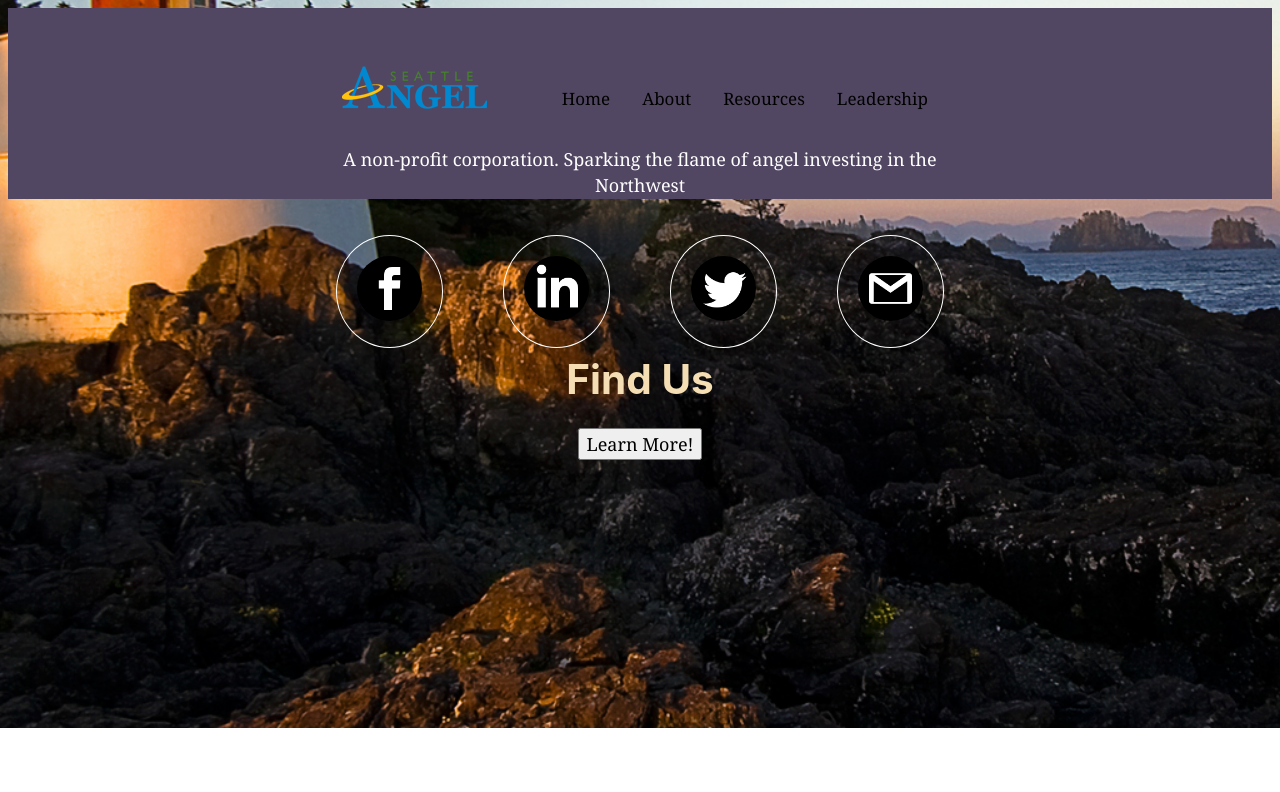
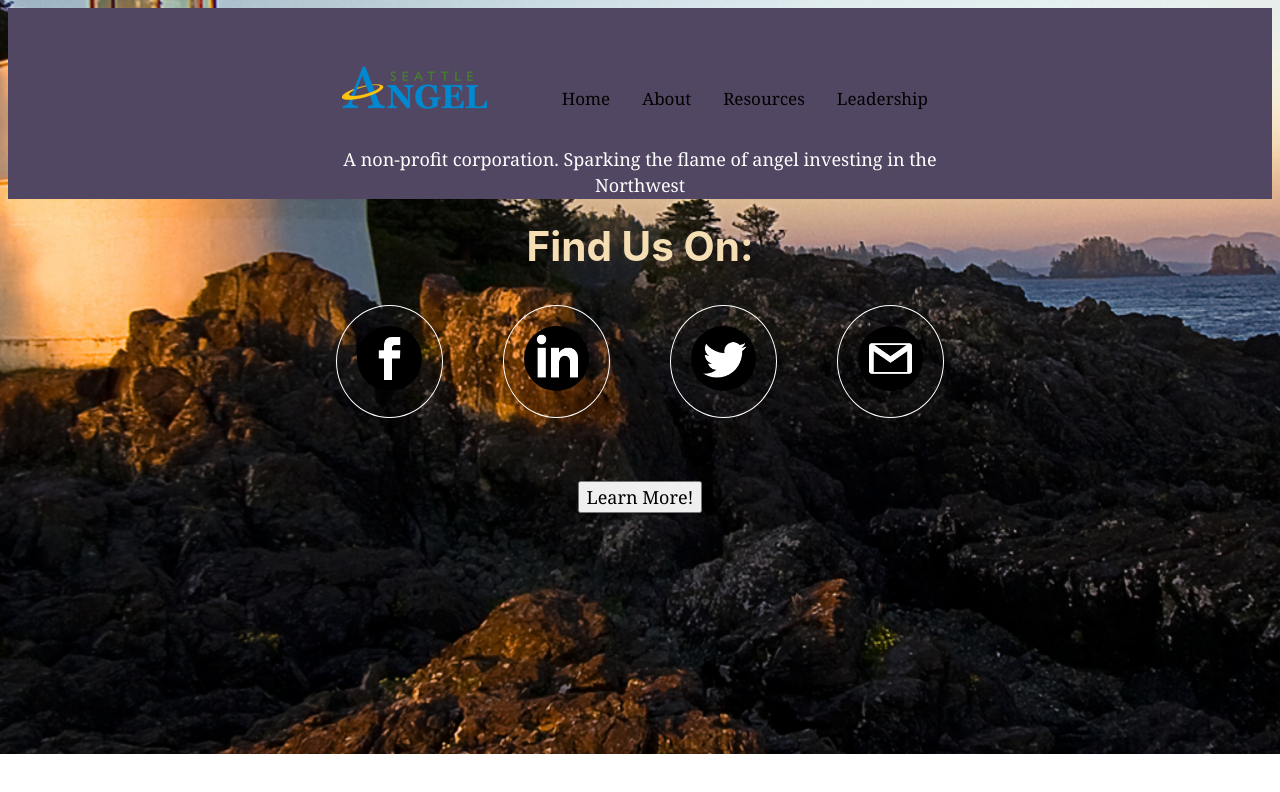
Before and after one commit to clarencedave/improved-disco, a Gatsby site: page /home in a window 1280 px wide. Built offline with nearby package versions, Linux system fonts and the light colour scheme; Gatsby itself is replaced by a stand-in of ours.

Commit message:
init commit

```diff
--- a/src/pages/home.js
+++ b/src/pages/home.js
@@ -10,6 +10,7 @@ import Layout from '../components/layout'
 const homePage = () => (
   <Layout>
           <div class = "media">
+          <h1>Find Us On:</h1>
 
           <a  href= "facebook.com"> <img src= {facebook} alt="fb" class = "fb"/></a>
           <a  href= "linkedin.com"> <img src= {linkedin} alt="in"class = "in"/></a>
@@ -17,9 +18,9 @@ const homePage = () => (
           <a  href= "gmail.com"> <img src= {mail} alt="mail"class = "mail"/></a>
           <div class="hero-image">
           <div class="hero-text">
-
-            <h1>Find Us</h1>
-            <button>Learn More!</button>
+         <br/>
+         <br/>
+          <button>Learn More!</button>
           </div>
           </div>
           </div>
```
